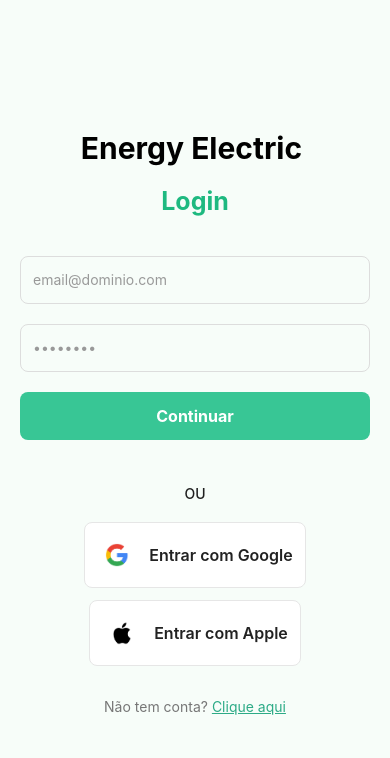
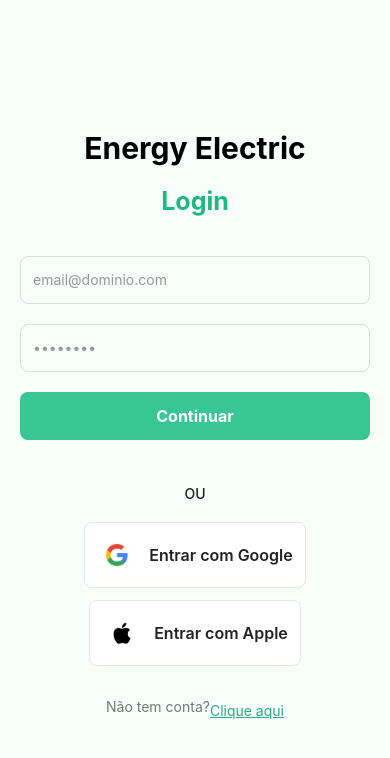
Before and after one commit to notpdrkk/energy-insights-native, a React Native app: screen /Login in a window 390 px wide. Shown: the top 758 px of the page. Built offline with nearby package versions, Linux system fonts and the light colour scheme.

Commit message:
Corrigindo bug de texto, aplicando algumas boas práticas e polimento de código.

```diff
--- a/src/Navigation/AppNavigator.tsx
+++ b/src/Navigation/AppNavigator.tsx
@@ -11,8 +11,8 @@ export default function AppNavigator() {
   return (
     <NavigationContainer>
       <Stack.Navigator screenOptions={{ headerShown: false }}>
-        <Stack.Screen name="Login" component={Login} />
-        <Stack.Screen name="Home" component={Home} />
+         <Stack.Screen name="Login" component={Login} />
+         <Stack.Screen name="Home" component={Home} />
         <Stack.Screen name="Cadastro" component={Cadastro} />
       </Stack.Navigator>
     </NavigationContainer>
--- a/src/Pages/Home/index.tsx
+++ b/src/Pages/Home/index.tsx
@@ -4,8 +4,6 @@ import { styles } from "./style"
 
 export const Home = () => {
     return(
-        <View style={styles.container}>
-
-        </View>
+        <View style={styles.container}></View>
     )
 }
--- a/src/Pages/Login/index.tsx
+++ b/src/Pages/Login/index.tsx
@@ -1,45 +1,37 @@
 import React, { useState } from "react";
 import { ScrollView, View, Text, TextInput, TouchableOpacity, ActivityIndicator, Alert } from "react-native";
-import { styles } from "./style"
-import { GoogleButton } from "../../Components/GoogleButton";
-import { AppleButton } from "../../Components/AppleButton";
+import { AppleButton } from './../../Components/AppleButton/index';
+import { GoogleButton } from './../../Components/GoogleButton/index';
+import { styles } from './style';
 
 interface LoginProps {
     navigation: {
         navigate: (screen: string) => void;
     };
 }
+
 export function Login({ navigation }: LoginProps) {
     const [isLoading, setIsLoading] = useState<boolean>(false);
 
-    const handleLogin = (): void => {
+    const handleLogin = () => {
         if (isLoading) return;
 
         setIsLoading(true);
 
         setTimeout(() => {
             setIsLoading(false);
-
             Alert.alert("Sucesso", "Login concluído!");
-
-
         }, 3000);
     };
 
-    const handleNavigateToCadastro = (): void => {
-        navigation.navigate("Cadastro");
-    };
     return (
-
         <ScrollView contentContainerStyle={{ flexGrow: 1 }}>
-
-      <View style={styles.container} >
+            <View style={styles.container}>
 
                 <View style={styles.header}>
-            <Text style={styles.logo}>Energy Electric </Text>
-            <Text style={styles.title} >Login</Text>
+                    <Text style={styles.logo}>Energy Electric</Text>
+                    <Text style={styles.title}>Login</Text>
                 </View>
-
 
                 <TextInput
                     placeholder="email@dominio.com"
@@ -50,39 +42,37 @@ export function Login({ navigation }: LoginProps) {
                 <TextInput
                     placeholder="••••••••"
                     placeholderTextColor="#999"
-            secureTextEntry={true}
+                    secureTextEntry
                     style={styles.input}
                 />
 
+                {/* BOTÃO PRINCIPAL */}
                 <TouchableOpacity
                     style={[styles.button, isLoading && styles.buttonDisabled]}
                     onPress={handleLogin}
                     disabled={isLoading}
                 >
-            {isLoading ? (
-
                     <View style={styles.buttonContent}>
-                    <ActivityIndicator color="#FFF" style={{ marginRight: 8 }} />
-                    <Text style={styles.buttonText}>Entrando...</Text>
+                        {isLoading && (
+                            <ActivityIndicator color="#FFF" style={{ marginRight: 10 }} />
+                        )}
+                        <Text style={styles.buttonText}>
+                            {isLoading ? "Entrando..." : "Continuar"}
+                        </Text>
                     </View>
-            ) : (
-
-                <Text style={styles.buttonText}>Continuar</Text>
-            )}
                 </TouchableOpacity>
 
+                {/* OU */}
                 <View style={styles.OuContainer}>
-            <View style={styles.line}/>
+                    <View style={styles.line} />
                     <Text style={styles.OuText}>OU</Text>
-            <View style={styles.line}/>
+                    <View style={styles.line} />
                 </View>
 
                 <GoogleButton
                     title="Entrar com Google"
                     icon={require("../../../assets/images-removebg-preview.png")}
-            onPress={() => {
-            console.log("Entrar com Google ");
-            }}
+                    onPress={() => console.log("Entrar com Google")}
                 />
 
                 <AppleButton
@@ -92,7 +82,10 @@ export function Login({ navigation }: LoginProps) {
                 />
 
                 <Text style={styles.footerText}>
-            Não tem conta? <Text  style={styles.link} onPress={() => navigation.navigate("Cadastro")}>Clique aqui</Text>
+                    Não tem conta?
+                    <TouchableOpacity style={styles.ContainerBotao} onPress={() => navigation.navigate("Cadastro")}>
+                        <Text style={styles.link}>Clique aqui</Text>
+                    </TouchableOpacity>
                 </Text>
             </View>
         </ScrollView>
--- a/src/Pages/Login/style.ts
+++ b/src/Pages/Login/style.ts
@@ -35,9 +35,6 @@ export const styles = StyleSheet.create({
         paddingHorizontal: 12,
         marginBottom: 20,
     },
-
-
-
     button: {
         width: "100%",
         height: 48,
@@ -87,5 +84,10 @@ export const styles = StyleSheet.create({
         color: "#2DAB87",
         textDecorationLine: "underline",
     },
+    ContainerBotao:{
+        margin:0,
+        padding:0,
+        transform: [{ translateY: 4 }],
+    }
 
 })
```
Lines whose indentation alone changed are shown as unchanged.
